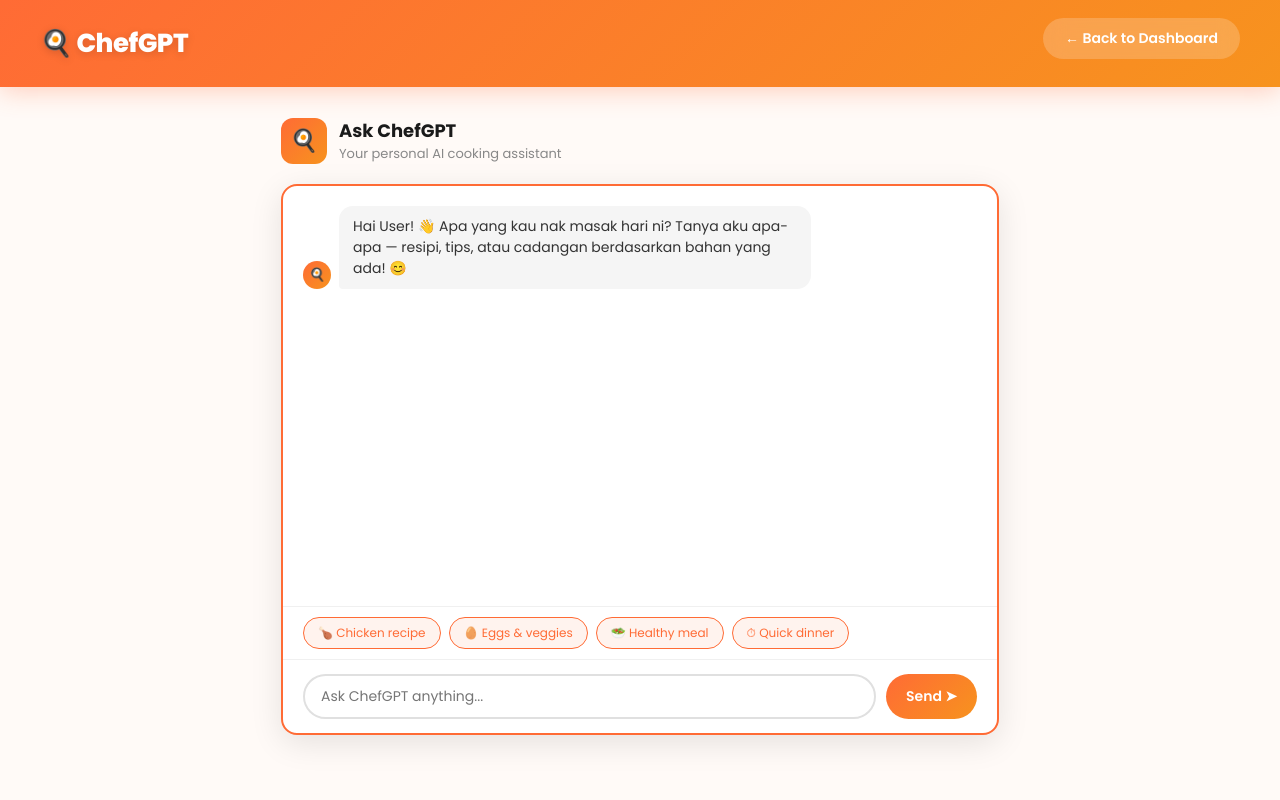
After one commit to sarauh-codes/chefgpt-overall, a Flask app: page /chat in a window 1280 px wide. The commit adds this page. Run offline with Flask 3, Linux system fonts and the light colour scheme.

Commit message:
chatbottttt

```diff
--- a/app.py
+++ b/app.py
@@ -1,5 +1,5 @@
 # ==================== IMPORTS ====================
-from flask import Flask, render_template, request, url_for, redirect, flash, jsonify, get_flashed_messages
+from flask import Flask, render_template, request, url_for, redirect, flash, jsonify, get_flashed_messages, session
 from flask_cors import CORS
 from flask_sqlalchemy import SQLAlchemy
 from flask_login import LoginManager, UserMixin, login_user, logout_user, login_required, current_user
@@ -221,7 +221,13 @@ def logout():
     flash("Logged out successfully.", "success")
     return redirect(url_for("home"))
 
-@app.route('/api/chat', methods=['POST'])
+
+@app.route('/chat')
+def chat_page():
+    username = session.get('username', 'User')
+    return render_template('chat.html', username=username)
+
+@app.route('/api/chat', methods=['GET','POST'])
 def chat():
     data = request.get_json()
     user_message = data.get('message')
--- /dev/null
+++ b/static/css/chat.css
@@ -0,0 +1,114 @@
+.chat-wrapper {
+  max-width: 750px;
+  margin: 30px auto;
+  padding: 0 16px;
+}
+.chat-header {
+  display: flex;
+  align-items: center;
+  gap: 12px;
+  margin-bottom: 20px;
+}
+.chat-box {
+  background: white;
+  border-radius: 16px;
+  border: 2px solid #ff6b35;
+  overflow: hidden;
+  box-shadow: 0 8px 32px rgba(0,0,0,0.1);
+}
+.chat-messages {
+  height: 420px;
+  overflow-y: auto;
+  padding: 20px;
+  display: flex;
+  flex-direction: column;
+  gap: 12px;
+}
+.bubble {
+  max-width: 70%;
+  padding: 10px 14px;
+  border-radius: 14px;
+  font-size: 14px;
+  line-height: 1.5;
+}
+.bubble.ai {
+  background: #f5f5f5;
+  color: #333;
+  align-self: flex-start;
+  border-bottom-left-radius: 4px;
+}
+.bubble.user {
+  background: linear-gradient(135deg, #ff6b35, #f7931e);
+  color: white;
+  align-self: flex-end;
+  border-bottom-right-radius: 4px;
+}
+.bubble-row {
+  display: flex;
+  align-items: flex-end;
+  gap: 8px;
+}
+.bubble-row.user { justify-content: flex-end; }
+.ai-icon {
+  width: 28px; height: 28px;
+  background: linear-gradient(135deg, #ff6b35, #f7931e);
+  border-radius: 50%;
+  display: flex; align-items: center; justify-content: center;
+  font-size: 13px; flex-shrink: 0;
+}
+.chips {
+  display: flex;
+  gap: 8px;
+  flex-wrap: wrap;
+  padding: 10px 20px;
+  border-top: 1px solid #f0f0f0;
+}
+.chip {
+  padding: 6px 14px;
+  background: #fff3ee;
+  border: 1px solid #ff6b35;
+  border-radius: 999px;
+  font-size: 12px;
+  color: #ff6b35;
+  cursor: pointer;
+  transition: all 0.2s;
+}
+.chip:hover { background: #ff6b35; color: white; }
+.chat-input-row {
+  display: flex;
+  gap: 10px;
+  padding: 14px 20px;
+  border-top: 1px solid #f0f0f0;
+}
+.chat-input-row input {
+  flex: 1;
+  padding: 10px 16px;
+  border: 2px solid #e0e0e0;
+  border-radius: 999px;
+  font-size: 14px;
+  outline: none;
+  transition: border 0.2s;
+}
+.chat-input-row input:focus { border-color: #ff6b35; }
+.send-btn {
+  background: linear-gradient(135deg, #ff6b35, #f7931e);
+  border: none;
+  border-radius: 999px;
+  padding: 10px 20px;
+  color: white;
+  font-weight: 600;
+  cursor: pointer;
+  font-size: 14px;
+}
+.typing { color: #aaa; font-size: 13px; font-style: italic; }
+.back-btn {
+  display: inline-flex;
+  align-items: center;
+  gap: 6px;
+  color: #ff6b35;
+  text-decoration: none;
+  font-weight: 600;
+  font-size: 14px;
+  margin-bottom: 10px;
+}
+.back-btn:hover { opacity: 0.8; }
--- /dev/null
+++ b/static/js/chat.js
@@ -0,0 +1,36 @@
+function sendChip(text) {
+  document.getElementById('chat-input').value = text;
+  sendMessage();
+}
+
+async function sendMessage() {
+  const input = document.getElementById('chat-input');
+  const messages = document.getElementById('chat-messages');
+  const text = input.value.trim();
+  if (!text) return;
+
+  messages.innerHTML += `
+    <div class="bubble-row user">
+      <div class="bubble user">${text}</div>
+    </div>`;
+  input.value = '';
+  messages.scrollTop = messages.scrollHeight;
+
+  messages.innerHTML += `<div id="typing" class="typing">⏳ ChefGPT is thinking...</div>`;
+  messages.scrollTop = messages.scrollHeight;
+
+  const res = await fetch('/api/chat', {
+    method: 'POST',
+    headers: {'Content-Type': 'application/json'},
+    body: JSON.stringify({message: text})
+  });
+  const data = await res.json();
+
+  document.getElementById('typing')?.remove();
+  messages.innerHTML += `
+    <div class="bubble-row">
+      <div class="ai-icon">🍳</div>
+      <div class="bubble ai">${data.reply}</div>
+    </div>`;
+  messages.scrollTop = messages.scrollHeight;
+}
--- /dev/null
+++ b/templates/chat.html
@@ -0,0 +1,62 @@
+<!DOCTYPE html>
+<html lang="en">
+<head>
+  <meta charset="UTF-8">
+  <meta name="viewport" content="width=device-width, initial-scale=1.0">
+  <title>Ask ChefGPT</title>
+  <link rel="stylesheet" href="{{ url_for('static', filename='css/dashboard.css') }}">
+  <link rel="stylesheet" href="{{ url_for('static', filename='css/chat.css') }}">
+</head>
+<body>
+
+<!-- Navbar -->
+<div class="navbar">
+  <h1>🍳 ChefGPT</h1>
+  <div class="nav-right">
+    <a href="{{ url_for('dashboard') }}" class="back-btn">← Back to Dashboard</a>
+  </div>
+</div>
+
+<!-- Chat Wrapper -->
+<div class="chat-wrapper">
+
+  <!-- Header -->
+  <div class="chat-header">
+    <div style="width:46px;height:46px;background:linear-gradient(135deg,#ff6b35,#f7931e);border-radius:12px;display:flex;align-items:center;justify-content:center;font-size:22px;">🍳</div>
+    <div>
+      <h2 style="margin:0;font-size:18px;">Ask ChefGPT</h2>
+      <p style="margin:0;font-size:13px;color:#888;">Your personal AI cooking assistant</p>
+    </div>
+  </div>
+
+  <!-- Chat Box -->
+  <div class="chat-box">
+
+    <!-- Messages -->
+    <div class="chat-messages" id="chat-messages">
+      <div class="bubble-row">
+        <div class="ai-icon">🍳</div>
+        <div class="bubble ai">Hai {{ username }}! 👋 Apa yang kau nak masak hari ni? Tanya aku apa-apa — resipi, tips, atau cadangan berdasarkan bahan yang ada! 😊</div>
+      </div>
+    </div>
+
+    <!-- Quick Chips -->
+    <div class="chips">
+      <span class="chip" onclick="sendChip('Suggest me a simple chicken recipe')">🍗 Chicken recipe</span>
+      <span class="chip" onclick="sendChip('What can I cook with eggs and vegetables?')">🥚 Eggs & veggies</span>
+      <span class="chip" onclick="sendChip('Give me a healthy low calorie meal idea')">🥗 Healthy meal</span>
+      <span class="chip" onclick="sendChip('Quick 20 minute dinner ideas')">⏱ Quick dinner</span>
+    </div>
+
+    <!-- Input Row -->
+    <div class="chat-input-row">
+      <input type="text" id="chat-input" placeholder="Ask ChefGPT anything..." onkeydown="if(event.key==='Enter') sendMessage()">
+      <button class="send-btn" onclick="sendMessage()">Send ➤</button>
+    </div>
+
+  </div>
+</div>
+
+<script src="{{ url_for('static', filename='js/chat.js') }}"></script>
+</body>
+</html>
```
Also changed, not shown: static/js/dashboard.js (+12 -0 lines), templates/dashboard.html (+36 -0 lines), 2 other files.
